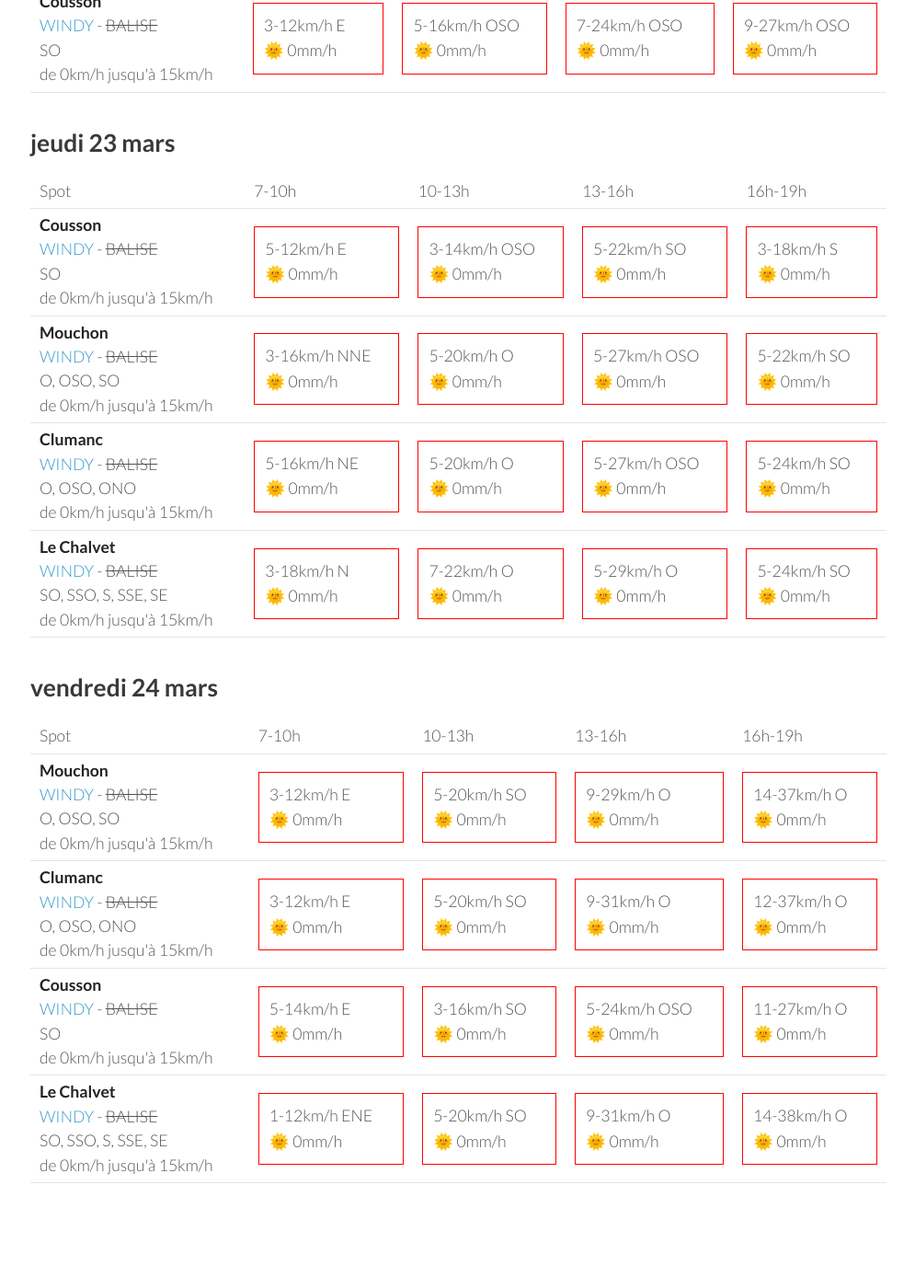
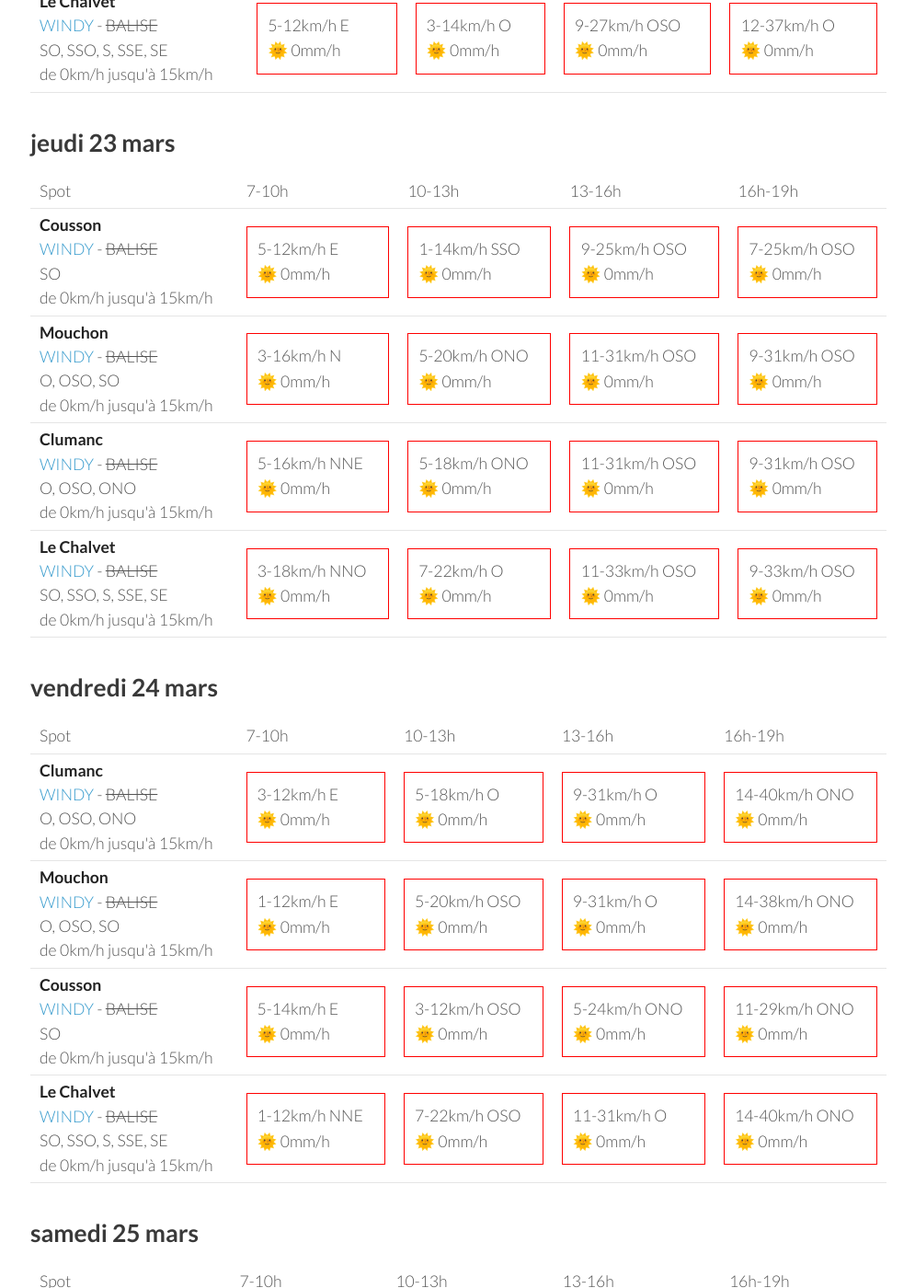
Before and after one commit to parapente-dans-le-nord/parapente-dans-le-nord.github.io, a Jekyll site: the page built from serre_poncon.markdown, in a window 1280 px wide and 1400 px high, scrolled down 1918 px. Shown: the whole window at 92% size, without its empty margins (25-1020 px from the left). Built offline with Jekyll 4.4.1, drawn with Linux system fonts in a browser that asks for light colours; some of the changed text lies outside the part shown.

Commit message:
update index.markdown

```diff
--- a/serre_poncon.markdown
+++ b/serre_poncon.markdown
@@ -7,7 +7,7 @@ title:  "Tous les spots"
 {: .links}
 
 # Prevision Windy, modèle Arome
-page mise à jour le lundi 20 mars 06:31
+page mise à jour le lundi 20 mars 10:31
 
 ## lundi 20 mars
 
@@ -136,40 +136,40 @@ page mise à jour le lundi 20 mars 06:31
 <tr>
         <td><strong>Mouchon</strong><br><a href="https://windy.com/43.992/6.424?43.878,6.425,10,m:eSuaglR">WINDY</a> - <span class="no-balise"> BALISE </span><br> <span class="vent-favorable">O, OSO, SO</span><br><span class="force-vent">de 0km/h jusqu'à 15km/h</span> </td>
 
-            <td><div class="not-flyable"><p>3-9km/h E</p><p>🌞 0mm/h</p></div></td>
-            <td><div class="flyable"><p>3-14km/h SO</p><p>🌞 0mm/h</p></div></td>
-            <td><div class="not-flyable"><p>9-31km/h ONO</p><p>🌞 0mm/h</p></div></td>
+            <td><div class="not-flyable"><p>5-14km/h ESE</p><p>🌞 0mm/h</p></div></td>
+            <td><div class="flyable"><p>3-14km/h O</p><p>🌞 0mm/h</p></div></td>
+            <td><div class="not-flyable"><p>11-29km/h O</p><p>🌞 0mm/h</p></div></td>
             <td><div class="not-flyable"><p>11-33km/h O</p><p>🌞 0mm/h</p></div></td>
+
+
+    </tr>
+<tr>
+        <td><strong>Clumanc</strong><br><a href="https://windy.com/44.027/6.402?43.914,6.403,10,m:eSxaglP">WINDY</a> - <span class="no-balise"> BALISE </span><br> <span class="vent-favorable">O, OSO, ONO</span><br><span class="force-vent">de 0km/h jusqu'à 15km/h</span> </td>
+
+            <td><div class="not-flyable"><p>5-16km/h ESE</p><p>🌞 0mm/h</p></div></td>
+            <td><div class="flyable"><p>1-14km/h O</p><p>🌞 0mm/h</p></div></td>
+            <td><div class="not-flyable"><p>11-31km/h O</p><p>🌞 0mm/h</p></div></td>
+            <td><div class="not-flyable"><p>11-33km/h O</p><p>🌞 0mm/h</p></div></td>
+
+
+    </tr>
+<tr>
+        <td><strong>Cousson</strong><br><a href="https://windy.com/44.054/6.240?43.940,6.241,10,m:eSAaglz">WINDY</a> - <span class="no-balise"> BALISE </span><br> <span class="vent-favorable">SO</span><br><span class="force-vent">de 0km/h jusqu'à 15km/h</span> </td>
+
+            <td><div class="not-flyable"><p>3-16km/h E</p><p>🌞 0mm/h</p></div></td>
+            <td><div class="not-flyable"><p>1-12km/h SE</p><p>🌞 0mm/h</p></div></td>
+            <td><div class="not-flyable"><p>9-25km/h OSO</p><p>🌞 0mm/h</p></div></td>
+            <td><div class="not-flyable"><p>9-27km/h OSO</p><p>🌞 0mm/h</p></div></td>
 
 
     </tr>
 <tr>
         <td><strong>Le Chalvet</strong><br><a href="https://windy.com/43.979/6.480?43.866,6.480,10,m:eSsaglX">WINDY</a> - <span class="no-balise"> BALISE </span><br> <span class="vent-favorable">SO, SSO, S, SSE, SE</span><br><span class="force-vent">de 0km/h jusqu'à 15km/h</span> </td>
 
-            <td><div class="not-flyable"><p>3-9km/h ENE</p><p>🌞 0mm/h</p></div></td>
-            <td><div class="flyable"><p>3-14km/h SO</p><p>🌞 0mm/h</p></div></td>
-            <td><div class="not-flyable"><p>9-31km/h O</p><p>🌞 0mm/h</p></div></td>
-            <td><div class="not-flyable"><p>11-35km/h O</p><p>🌞 0mm/h</p></div></td>
-
-
-    </tr>
-<tr>
-        <td><strong>Clumanc</strong><br><a href="https://windy.com/44.027/6.402?43.914,6.403,10,m:eSxaglP">WINDY</a> - <span class="no-balise"> BALISE </span><br> <span class="vent-favorable">O, OSO, ONO</span><br><span class="force-vent">de 0km/h jusqu'à 15km/h</span> </td>
-
-            <td><div class="not-flyable"><p>3-11km/h E</p><p>🌞 0mm/h</p></div></td>
-            <td><div class="not-flyable"><p>5-16km/h SO</p><p>🌞 0mm/h</p></div></td>
-            <td><div class="not-flyable"><p>9-31km/h O</p><p>🌞 0mm/h</p></div></td>
-            <td><div class="not-flyable"><p>11-35km/h O</p><p>🌞 0mm/h</p></div></td>
-
-
-    </tr>
-<tr>
-        <td><strong>Cousson</strong><br><a href="https://windy.com/44.054/6.240?43.940,6.241,10,m:eSAaglz">WINDY</a> - <span class="no-balise"> BALISE </span><br> <span class="vent-favorable">SO</span><br><span class="force-vent">de 0km/h jusqu'à 15km/h</span> </td>
-
-            <td><div class="not-flyable"><p>3-12km/h E</p><p>🌞 0mm/h</p></div></td>
-            <td><div class="not-flyable"><p>5-16km/h OSO</p><p>🌞 0mm/h</p></div></td>
-            <td><div class="not-flyable"><p>7-24km/h OSO</p><p>🌞 0mm/h</p></div></td>
+            <td><div class="not-flyable"><p>5-12km/h E</p><p>🌞 0mm/h</p></div></td>
+            <td><div class="not-flyable"><p>3-14km/h O</p><p>🌞 0mm/h</p></div></td>
             <td><div class="not-flyable"><p>9-27km/h OSO</p><p>🌞 0mm/h</p></div></td>
+            <td><div class="not-flyable"><p>12-37km/h O</p><p>🌞 0mm/h</p></div></td>
 
 
     </tr>
@@ -193,39 +193,39 @@ page mise à jour le lundi 20 mars 06:31
         <td><strong>Cousson</strong><br><a href="https://windy.com/44.054/6.240?43.940,6.241,10,m:eSAaglz">WINDY</a> - <span class="no-balise"> BALISE </span><br> <span class="vent-favorable">SO</span><br><span class="force-vent">de 0km/h jusqu'à 15km/h</span> </td>
 
             <td><div class="not-flyable"><p>5-12km/h E</p><p>🌞 0mm/h</p></div></td>
-            <td><div class="not-flyable"><p>3-14km/h OSO</p><p>🌞 0mm/h</p></div></td>
-            <td><div class="not-flyable"><p>5-22km/h SO</p><p>🌞 0mm/h</p></div></td>
-            <td><div class="not-flyable"><p>3-18km/h S</p><p>🌞 0mm/h</p></div></td>
+            <td><div class="not-flyable"><p>1-14km/h SSO</p><p>🌞 0mm/h</p></div></td>
+            <td><div class="not-flyable"><p>9-25km/h OSO</p><p>🌞 0mm/h</p></div></td>
+            <td><div class="not-flyable"><p>7-25km/h OSO</p><p>🌞 0mm/h</p></div></td>
 
 
     </tr>
 <tr>
         <td><strong>Mouchon</strong><br><a href="https://windy.com/43.992/6.424?43.878,6.425,10,m:eSuaglR">WINDY</a> - <span class="no-balise"> BALISE </span><br> <span class="vent-favorable">O, OSO, SO</span><br><span class="force-vent">de 0km/h jusqu'à 15km/h</span> </td>
 
-            <td><div class="not-flyable"><p>3-16km/h NNE</p><p>🌞 0mm/h</p></div></td>
-            <td><div class="not-flyable"><p>5-20km/h O</p><p>🌞 0mm/h</p></div></td>
-            <td><div class="not-flyable"><p>5-27km/h OSO</p><p>🌞 0mm/h</p></div></td>
-            <td><div class="not-flyable"><p>5-22km/h SO</p><p>🌞 0mm/h</p></div></td>
+            <td><div class="not-flyable"><p>3-16km/h N</p><p>🌞 0mm/h</p></div></td>
+            <td><div class="not-flyable"><p>5-20km/h ONO</p><p>🌞 0mm/h</p></div></td>
+            <td><div class="not-flyable"><p>11-31km/h OSO</p><p>🌞 0mm/h</p></div></td>
+            <td><div class="not-flyable"><p>9-31km/h OSO</p><p>🌞 0mm/h</p></div></td>
 
 
     </tr>
 <tr>
         <td><strong>Clumanc</strong><br><a href="https://windy.com/44.027/6.402?43.914,6.403,10,m:eSxaglP">WINDY</a> - <span class="no-balise"> BALISE </span><br> <span class="vent-favorable">O, OSO, ONO</span><br><span class="force-vent">de 0km/h jusqu'à 15km/h</span> </td>
 
-            <td><div class="not-flyable"><p>5-16km/h NE</p><p>🌞 0mm/h</p></div></td>
-            <td><div class="not-flyable"><p>5-20km/h O</p><p>🌞 0mm/h</p></div></td>
-            <td><div class="not-flyable"><p>5-27km/h OSO</p><p>🌞 0mm/h</p></div></td>
-            <td><div class="not-flyable"><p>5-24km/h SO</p><p>🌞 0mm/h</p></div></td>
+            <td><div class="not-flyable"><p>5-16km/h NNE</p><p>🌞 0mm/h</p></div></td>
+            <td><div class="not-flyable"><p>5-18km/h ONO</p><p>🌞 0mm/h</p></div></td>
+            <td><div class="not-flyable"><p>11-31km/h OSO</p><p>🌞 0mm/h</p></div></td>
+            <td><div class="not-flyable"><p>9-31km/h OSO</p><p>🌞 0mm/h</p></div></td>
 
 
     </tr>
 <tr>
         <td><strong>Le Chalvet</strong><br><a href="https://windy.com/43.979/6.480?43.866,6.480,10,m:eSsaglX">WINDY</a> - <span class="no-balise"> BALISE </span><br> <span class="vent-favorable">SO, SSO, S, SSE, SE</span><br><span class="force-vent">de 0km/h jusqu'à 15km/h</span> </td>
 
-            <td><div class="not-flyable"><p>3-18km/h N</p><p>🌞 0mm/h</p></div></td>
+            <td><div class="not-flyable"><p>3-18km/h NNO</p><p>🌞 0mm/h</p></div></td>
             <td><div class="not-flyable"><p>7-22km/h O</p><p>🌞 0mm/h</p></div></td>
-            <td><div class="not-flyable"><p>5-29km/h O</p><p>🌞 0mm/h</p></div></td>
-            <td><div class="not-flyable"><p>5-24km/h SO</p><p>🌞 0mm/h</p></div></td>
+            <td><div class="not-flyable"><p>11-33km/h OSO</p><p>🌞 0mm/h</p></div></td>
+            <td><div class="not-flyable"><p>9-33km/h OSO</p><p>🌞 0mm/h</p></div></td>
 
 
     </tr>
@@ -246,22 +246,22 @@ page mise à jour le lundi 20 mars 06:31
       <td>16h-19h</td>
     </tr>
 <tr>
-        <td><strong>Mouchon</strong><br><a href="https://windy.com/43.992/6.424?43.878,6.425,10,m:eSuaglR">WINDY</a> - <span class="no-balise"> BALISE </span><br> <span class="vent-favorable">O, OSO, SO</span><br><span class="force-vent">de 0km/h jusqu'à 15km/h</span> </td>
+        <td><strong>Clumanc</strong><br><a href="https://windy.com/44.027/6.402?43.914,6.403,10,m:eSxaglP">WINDY</a> - <span class="no-balise"> BALISE </span><br> <span class="vent-favorable">O, OSO, ONO</span><br><span class="force-vent">de 0km/h jusqu'à 15km/h</span> </td>
 
             <td><div class="not-flyable"><p>3-12km/h E</p><p>🌞 0mm/h</p></div></td>
-            <td><div class="not-flyable"><p>5-20km/h SO</p><p>🌞 0mm/h</p></div></td>
-            <td><div class="not-flyable"><p>9-29km/h O</p><p>🌞 0mm/h</p></div></td>
-            <td><div class="not-flyable"><p>14-37km/h O</p><p>🌞 0mm/h</p></div></td>
+            <td><div class="not-flyable"><p>5-18km/h O</p><p>🌞 0mm/h</p></div></td>
+            <td><div class="not-flyable"><p>9-31km/h O</p><p>🌞 0mm/h</p></div></td>
+            <td><div class="not-flyable"><p>14-40km/h ONO</p><p>🌞 0mm/h</p></div></td>
 
 
     </tr>
 <tr>
-        <td><strong>Clumanc</strong><br><a href="https://windy.com/44.027/6.402?43.914,6.403,10,m:eSxaglP">WINDY</a> - <span class="no-balise"> BALISE </span><br> <span class="vent-favorable">O, OSO, ONO</span><br><span class="force-vent">de 0km/h jusqu'à 15km/h</span> </td>
+        <td><strong>Mouchon</strong><br><a href="https://windy.com/43.992/6.424?43.878,6.425,10,m:eSuaglR">WINDY</a> - <span class="no-balise"> BALISE </span><br> <span class="vent-favorable">O, OSO, SO</span><br><span class="force-vent">de 0km/h jusqu'à 15km/h</span> </td>
 
-            <td><div class="not-flyable"><p>3-12km/h E</p><p>🌞 0mm/h</p></div></td>
-            <td><div class="not-flyable"><p>5-20km/h SO</p><p>🌞 0mm/h</p></div></td>
+            <td><div class="not-flyable"><p>1-12km/h E</p><p>🌞 0mm/h</p></div></td>
+            <td><div class="not-flyable"><p>5-20km/h OSO</p><p>🌞 0mm/h</p></div></td>
             <td><div class="not-flyable"><p>9-31km/h O</p><p>🌞 0mm/h</p></div></td>
-            <td><div class="not-flyable"><p>12-37km/h O</p><p>🌞 0mm/h</p></div></td>
+            <td><div class="not-flyable"><p>14-38km/h ONO</p><p>🌞 0mm/h</p></div></td>
 
 
     </tr>
@@ -269,19 +269,19 @@ page mise à jour le lundi 20 mars 06:31
         <td><strong>Cousson</strong><br><a href="https://windy.com/44.054/6.240?43.940,6.241,10,m:eSAaglz">WINDY</a> - <span class="no-balise"> BALISE </span><br> <span class="vent-favorable">SO</span><br><span class="force-vent">de 0km/h jusqu'à 15km/h</span> </td>
 
             <td><div class="not-flyable"><p>5-14km/h E</p><p>🌞 0mm/h</p></div></td>
-            <td><div class="not-flyable"><p>3-16km/h SO</p><p>🌞 0mm/h</p></div></td>
-            <td><div class="not-flyable"><p>5-24km/h OSO</p><p>🌞 0mm/h</p></div></td>
-            <td><div class="not-flyable"><p>11-27km/h O</p><p>🌞 0mm/h</p></div></td>
+            <td><div class="not-flyable"><p>3-12km/h OSO</p><p>🌞 0mm/h</p></div></td>
+            <td><div class="not-flyable"><p>5-24km/h ONO</p><p>🌞 0mm/h</p></div></td>
+            <td><div class="not-flyable"><p>11-29km/h ONO</p><p>🌞 0mm/h</p></div></td>
 
 
     </tr>
 <tr>
         <td><strong>Le Chalvet</strong><br><a href="https://windy.com/43.979/6.480?43.866,6.480,10,m:eSsaglX">WINDY</a> - <span class="no-balise"> BALISE </span><br> <span class="vent-favorable">SO, SSO, S, SSE, SE</span><br><span class="force-vent">de 0km/h jusqu'à 15km/h</span> </td>
 
-            <td><div class="not-flyable"><p>1-12km/h ENE</p><p>🌞 0mm/h</p></div></td>
-            <td><div class="not-flyable"><p>5-20km/h SO</p><p>🌞 0mm/h</p></div></td>
-            <td><div class="not-flyable"><p>9-31km/h O</p><p>🌞 0mm/h</p></div></td>
-            <td><div class="not-flyable"><p>14-38km/h O</p><p>🌞 0mm/h</p></div></td>
+            <td><div class="not-flyable"><p>1-12km/h NNE</p><p>🌞 0mm/h</p></div></td>
+            <td><div class="not-flyable"><p>7-22km/h OSO</p><p>🌞 0mm/h</p></div></td>
+            <td><div class="not-flyable"><p>11-31km/h O</p><p>🌞 0mm/h</p></div></td>
+            <td><div class="not-flyable"><p>14-40km/h ONO</p><p>🌞 0mm/h</p></div></td>
 
 
     </tr>
@@ -289,3 +289,59 @@ page mise à jour le lundi 20 mars 06:31
 </tbody>
 </table>
 {:/}
+## samedi 25 mars
+
+{::nomarkdown}
+<table>
+  <tbody>
+    <tr>
+      <td>Spot</td>
+      <td>7-10h</td>
+      <td>10-13h</td>
+      <td>13-16h</td>
+      <td>16h-19h</td>
+    </tr>
+<tr>
+        <td><strong>Mouchon</strong><br><a href="https://windy.com/43.992/6.424?43.878,6.425,10,m:eSuaglR">WINDY</a> - <span class="no-balise"> BALISE </span><br> <span class="vent-favorable">O, OSO, SO</span><br><span class="force-vent">de 0km/h jusqu'à 15km/h</span> </td>
+
+            <td><div class="not-flyable"><p>7-35km/h NO</p><p>🌞 0mm/h</p></div></td>
+            <td><div class="not-flyable"><p>14-42km/h ONO</p><p>🌞 0mm/h</p></div></td>
+            <td><div class="not-flyable"><p>20-53km/h ONO</p><p>🌞 0mm/h</p></div></td>
+            <td><div class="not-flyable"><p>18-53km/h ONO</p><p>🌞 0mm/h</p></div></td>
+
+
+    </tr>
+<tr>
+        <td><strong>Clumanc</strong><br><a href="https://windy.com/44.027/6.402?43.914,6.403,10,m:eSxaglP">WINDY</a> - <span class="no-balise"> BALISE </span><br> <span class="vent-favorable">O, OSO, ONO</span><br><span class="force-vent">de 0km/h jusqu'à 15km/h</span> </td>
+
+            <td><div class="not-flyable"><p>5-33km/h NO</p><p>🌞 0mm/h</p></div></td>
+            <td><div class="not-flyable"><p>12-40km/h ONO</p><p>🌞 0mm/h</p></div></td>
+            <td><div class="not-flyable"><p>18-51km/h ONO</p><p>🌞 0mm/h</p></div></td>
+            <td><div class="not-flyable"><p>18-53km/h ONO</p><p>🌞 0mm/h</p></div></td>
+
+
+    </tr>
+<tr>
+        <td><strong>Cousson</strong><br><a href="https://windy.com/44.054/6.240?43.940,6.241,10,m:eSAaglz">WINDY</a> - <span class="no-balise"> BALISE </span><br> <span class="vent-favorable">SO</span><br><span class="force-vent">de 0km/h jusqu'à 15km/h</span> </td>
+
+            <td><div class="not-flyable"><p>3-22km/h NNO</p><p>🌞 0mm/h</p></div></td>
+            <td><div class="not-flyable"><p>11-31km/h ONO</p><p>🌞 0mm/h</p></div></td>
+            <td><div class="not-flyable"><p>14-38km/h ONO</p><p>🌞 0mm/h</p></div></td>
+            <td><div class="not-flyable"><p>14-40km/h ONO</p><p>🌞 0mm/h</p></div></td>
+
+
+    </tr>
+<tr>
+        <td><strong>Le Chalvet</strong><br><a href="https://windy.com/43.979/6.480?43.866,6.480,10,m:eSsaglX">WINDY</a> - <span class="no-balise"> BALISE </span><br> <span class="vent-favorable">SO, SSO, S, SSE, SE</span><br><span class="force-vent">de 0km/h jusqu'à 15km/h</span> </td>
+
+            <td><div class="not-flyable"><p>9-38km/h NO</p><p>🌞 0mm/h</p></div></td>
+            <td><div class="not-flyable"><p>14-44km/h ONO</p><p>🌞 0mm/h</p></div></td>
+            <td><div class="not-flyable"><p>20-55km/h ONO</p><p>🌞 0mm/h</p></div></td>
+            <td><div class="not-flyable"><p>20-55km/h ONO</p><p>🌞 0mm/h</p></div></td>
+
+
+    </tr>
+
+</tbody>
+</table>
+{:/}
```
